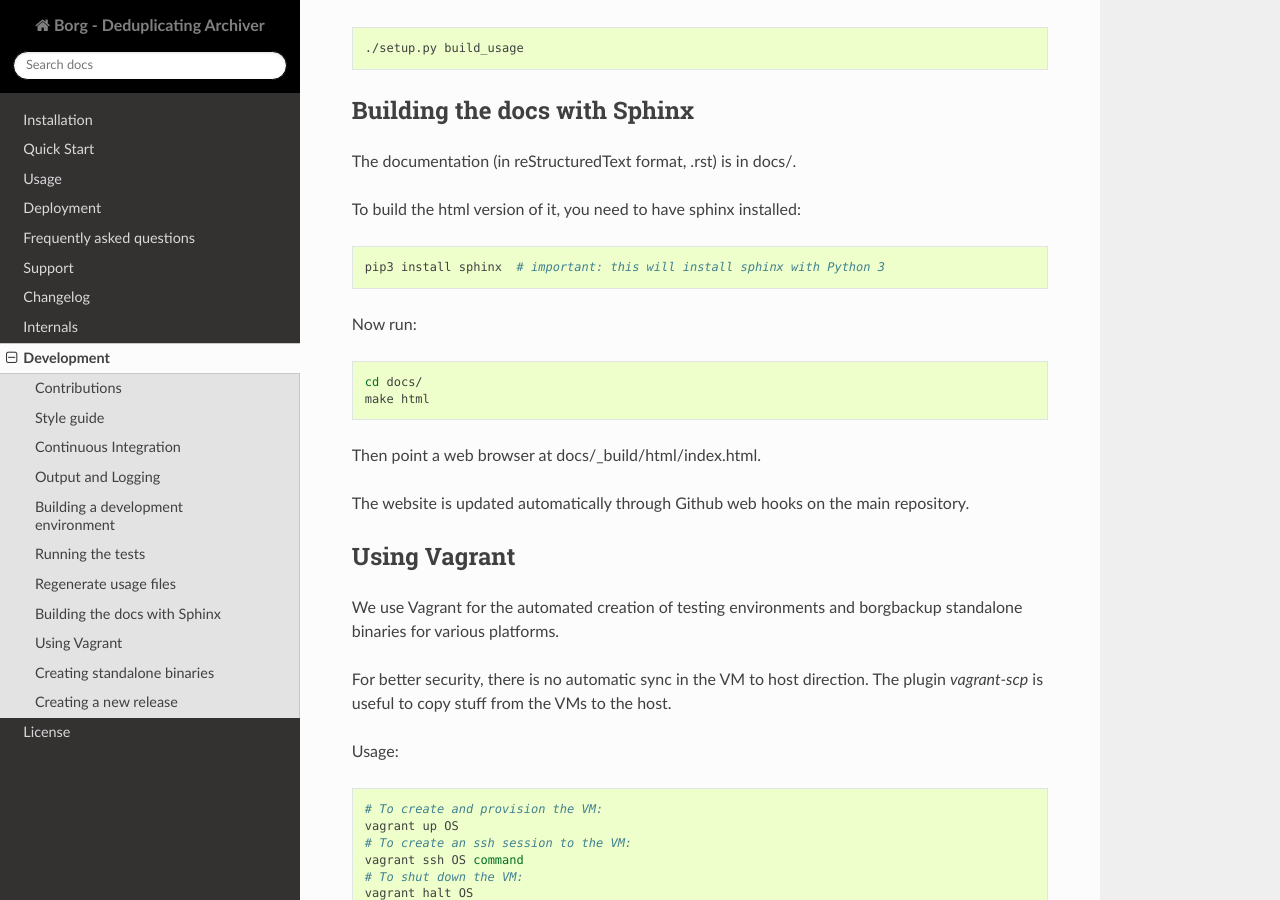
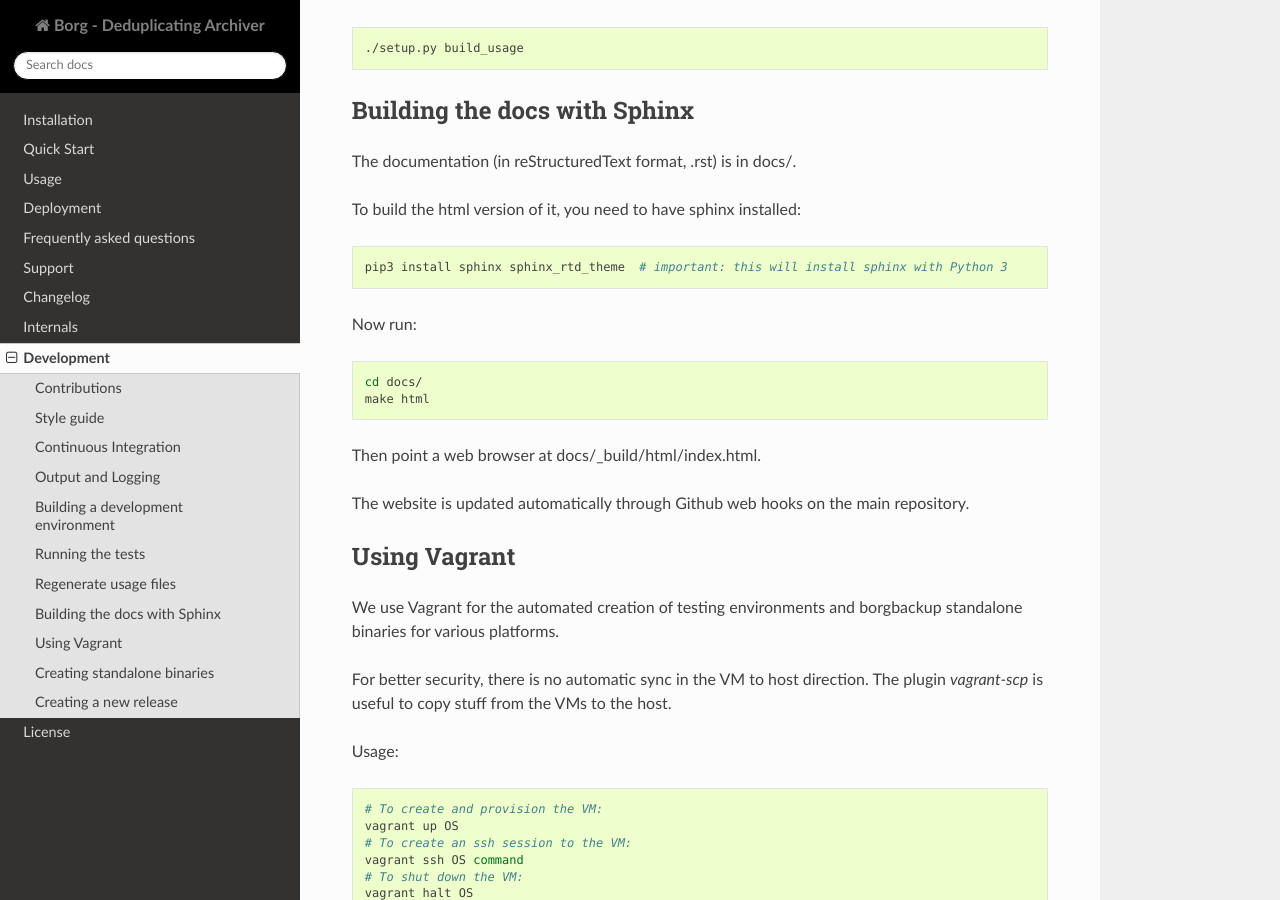
Before and after one commit to borgbackup/borg, a Sphinx documentation site: the page built from docs/development.rst, in a window 1280 px wide and 900 px high, scrolled down 2603 px. Built offline with Sphinx 7.4.7 and the Read the Docs theme 2.0.0, drawn with Linux system fonts in a browser that asks for light colours; pages that are not in the unit, such as notebooks, are missing from menus; the version number could not be read and is left out.

Commit message:
development.rst: Add sphinx_rtd_theme to the sphinx install command
It’s used by default, so install it as well.

```diff
--- a/docs/development.rst
+++ b/docs/development.rst
@@ -147,7 +147,7 @@ The documentation (in reStructuredText format, .rst) is in docs/.
 
 To build the html version of it, you need to have sphinx installed::
 
-  pip3 install sphinx  # important: this will install sphinx with Python 3
+  pip3 install sphinx sphinx_rtd_theme  # important: this will install sphinx with Python 3
 
 Now run::
 
```
